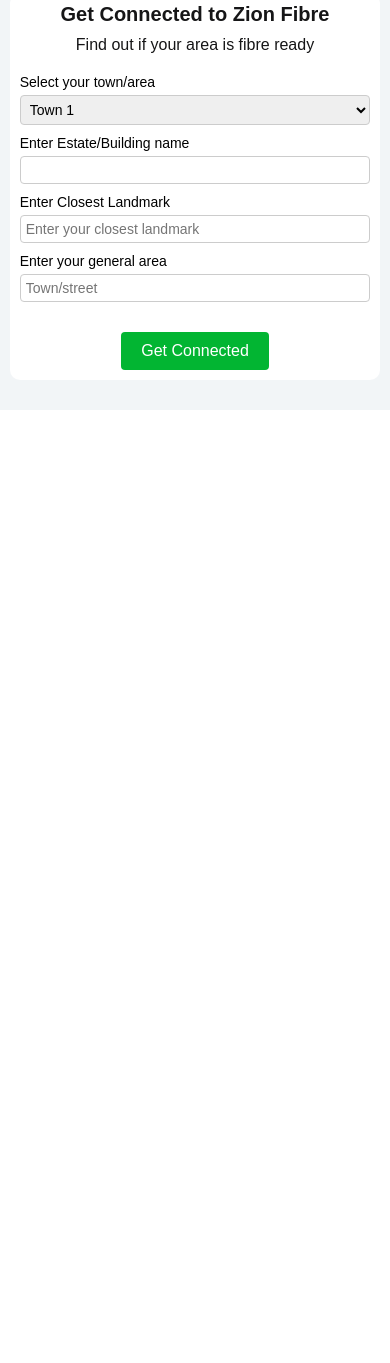
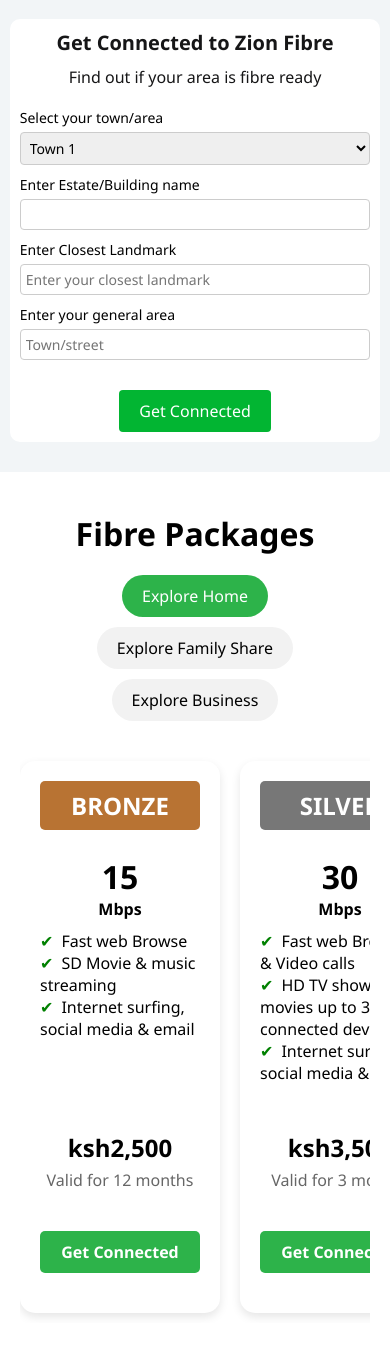
Before and after one commit to ezzydoveyrn/zionNetworksLTD, a PHP site: page / in a window 390 px wide. Shown: the part 1722-3085 px from the top of the page. Before the commit the page ends 2132 px from the top, so only its background shows below. Run offline with PHP 8.4, Linux system fonts and the light colour scheme.

Commit message:
add fibre packages

```diff
--- a/index.html
+++ b/index.html
@@ -10,6 +10,9 @@
 
   <meta charset="UTF-8">
   <meta name="viewport" content="width=device-width, initial-scale=1.0">
+  <!-- AOS CSS -->
+  <link href="https://cdn.jsdelivr.net/npm/aos@2.3.4/dist/aos.css" rel="stylesheet" />
+
   <title>ZION GENERALS LIMITED</title>
   <link rel="stylesheet" href="stylesheet/general.style.css">
   <link rel="stylesheet" href="stylesheet/style.css">
@@ -19,6 +22,7 @@
   <link rel="stylesheet" href="stylesheet/fibrecoverage.main.css">
   <link rel="manifest" href="/manifest.json">
   <link rel="stylesheet" href="stylesheet/areacheck.form.css">
+  <link rel="stylesheet" href="stylesheet/packagesection.main.css">
 
 </head>
 <body>
@@ -45,11 +49,10 @@
       </nav>
       <div class="sidenav-container" id="sideNav">
         <ul class="sidenav-list">
-          <li><a href="#">Get Connected</a></li>
-          <li><a href="#">Explore</a></li>
-          <li><a href="#">Packages</a></li>
-          <li><a href="#">Add-Ons</a></li>
-          <li><a href="#">FAQs</a></li>
+          <li><a href="index.html#fibreContainer">Get Connected</a></li>
+          <li><a href="index.html#explorePackages">Explore Packages</a></li>
+          <li><a href="index.html#addOns">Add-Ons</a></li>
+          <li><a href="index.html#faqs">FAQs</a></li>
         </ul>
       </div>
     </div>
@@ -59,18 +62,17 @@
       </div>
       <nav>
         <ul class="bottom-nav">
-          <li><a href="#">Get Connected</a></li>
-          <li><a href="#">Explore</a></li>
-          <li><a href="#">Packages</a></li>
-          <li><a href="#">Add-Ons</a></li>
-          <li><a href="#">FAQs</a></li>
+          <li><a href="#fibreContainer">Get Connected</a></li>
+          <li><a href="#explorePackages">Explore Packages</a></li>
+          <li><a href="#addOns">Add-Ons</a></li>
+          <li><a href="#faqs">FAQs</a></li>
         </ul>
       </nav>
     </div>
   </header>
   <div class="overlay" id="overlay"></div>
   <main>
-    <div class="landingPage">
+    <div class="landingPage" id="landingPage" data-aos="flip-right" data-aos-delay="100" data-aos-offset="200">
       <div class="right">
         <div class="container">
           <div class="cont-1">
@@ -140,8 +142,8 @@
         </div>
       </div>
     </div>
-    <div class="fibreContainer">
-      <div class="container">
+    <div class="fibreContainer" id="fibreContainer">
+      <div class="container" data-aos="fade-right" data-aos-delay="100" data-aos-offset="200">
         <div class="top-container">
           Check Fibre Coverage
         </div>
@@ -193,10 +195,52 @@
         </div>
       </div>
     </div>
+    <section class="package-section" id="explorePackages" data-aos="fade-up" data-aos-delay="100" data-aos-offset="200">
+    <h1>Fibre Packages</h1>
+    <div class="package-buttons">
+      <button class="tab-btn active" data-category="home">Explore Home</button>
+      <button class="tab-btn" data-category="family">Explore Family Share</button>
+      <button class="tab-btn" data-category="business">Explore Business</button>
+    </div>
+
+    <div id="package-container" class="package-container">
+      <!-- JS will inject cards here -->
+    </div>
+  </section>
   </main>
+  <button id="scrollToTopBtn" class="scroll-to-top">↑</button>
+  <script>
+    const scrollToTopBtn = document.getElementById("scrollToTopBtn");
+
+    window.addEventListener("scroll", () => {
+      if (window.scrollY > 400) {
+        scrollToTopBtn.style.display = "block";
+      } else {
+        scrollToTopBtn.style.display = "none";
+      }
+    });
+
+    scrollToTopBtn.addEventListener("click", () => {
+      window.scrollTo({
+        top: 0,
+        behavior: "smooth"
+      });
+    });
+
+  </script>
   <button id="installBtn" style="display: none;">Install App</button>
   <script src="sw.js"></script>
   <script src="javascript/header.js"></script>
   <script src="javascript/slideshow.main.js"></script>
+  <script src="script.js"></script>
+  <!-- AOS JS -->
+  <script src="https://cdn.jsdelivr.net/npm/aos@2.3.4/dist/aos.js"></script>
+  <script>
+    AOS.init({
+      duration: 800, // animation duration in ms
+      once: true,    // animate only once while scrolling down
+    });
+  </script>
+
 </body>
 </html>
--- /dev/null
+++ b/script.js
@@ -0,0 +1,139 @@
+const data = {
+  home: [
+    {
+      name: "BRONZE",
+      speed: "15",
+      color: "#b87333",
+      features: [
+        "Fast web Browse",
+        "SD Movie & music streaming",
+        "Internet surfing, social media & email",
+      ],
+      price: "ksh2,500",
+      validity: "12 months",
+    },
+    {
+      name: "SILVER",
+      speed: "30",
+      color: "#777",
+      features: [
+        "Fast web Browse & Video calls",
+        "HD TV shows and movies up to 3 connected devices",
+        "Internet surfing, social media & email",
+      ],
+      price: "ksh3,500",
+      validity: "3 months",
+    },
+    {
+      name: "GOLD",
+      speed: "80",
+      color: "#e1c646",
+      features: [
+        "Fast web Browse",
+        "4K Movies & TV Shows",
+        "Online gaming and downloading",
+      ],
+      price: "ksh2,500",
+      validity: "4 months",
+    },
+    {
+      name: "DIAMOND",
+      speed: "500",
+      color: "#c04f64",
+      features: [
+        "Fast web Browse",
+        "4K Movie & TV Shows",
+        "Heavy online gaming and downloading",
+      ],
+      price: "ksh5,500",
+      validity: "5 months",
+    },
+    {
+      name: "PLATINUM",
+      speed: "1000",
+      color: "#b38aff",
+      features: [
+        "High-definition Movie and TV shows streaming 4K/8K",
+        "Heavy online gaming and downloading",
+        "Home Automation",
+      ],
+      price: "ksh14,500",
+      validity: "7 months",
+    },
+  ],
+  family: [
+    {
+      name: "GOLD",
+      speed: "80",
+      color: "#e1c646",
+      features: [
+        "Fast web Browse",
+        "4K Movies & TV Shows",
+        "Online gaming and downloading",
+      ],
+    },
+    {
+      name: "DIAMOND",
+      speed: "500",
+      color: "#c04f64",
+      features: [
+        "Fast web Browse",
+        "4K Movie & TV Shows",
+        "Heavy online gaming and downloading",
+      ],
+    },
+  ],
+  business: [
+    {
+      name: "PLATINUM",
+      speed: "1000",
+      color: "#b38aff",
+      features: [
+        "High-definition Movie and TV shows streaming 4K/8K",
+        "Heavy online gaming and downloading",
+        "Home Automation",
+      ],
+    },
+  ],
+};
+
+const container = document.getElementById("package-container");
+const buttons = document.querySelectorAll(".tab-btn");
+
+// Load initial (home) packages
+renderPackages("home");
+
+buttons.forEach((btn) => {
+  btn.addEventListener("click", () => {
+    // Remove active from all buttons
+    buttons.forEach((b) => b.classList.remove("active"));
+    btn.classList.add("active");
+
+    const category = btn.getAttribute("data-category");
+    renderPackages(category);
+  });
+});
+
+function renderPackages(category) {
+  const packages = data[category];
+  container.innerHTML = "";
+
+  packages.forEach((pkg) => {
+    const card = document.createElement("div");
+    card.className = "card";
+
+    card.innerHTML = `
+      <h2 style="background: ${pkg.color}">${pkg.name}</h2>
+      <h3>${pkg.speed} <span>Mbps</span></h3>
+      <ul>
+        ${pkg.features.map((feature) => `<li>${feature}</li>`).join("")}
+      </ul>
+      <div class="price">${pkg.price}</div>
+        <div class="validity">Valid for ${pkg.validity}</div>
+
+        <a href="#" class="button">Get Connected</a>
+    `;
+
+    container.appendChild(card);
+  });
+}
--- a/stylesheet/general.style.css
+++ b/stylesheet/general.style.css
@@ -1,9 +1,34 @@
+html {
+  scroll-behavior: smooth;
+  scroll-padding-top: 100px; /* adjust to your header's height */
+}
+
 *{
   padding: 0;
   margin: 0;
   box-sizing: border-box;
-  font-family: 'Poppins', sans-serif;
+  font-family: 'Segoe UI', sans-serif;
 }
 .displayNone{
   display: none;
 }
+.scroll-to-top {
+  position: fixed;
+  bottom: 40px;
+  right: 30px;
+  z-index: 999;
+  background-color: #2db34a;
+  color: white;
+  border: none;
+  border-radius: 50%;
+  padding: 12px 16px;
+  font-size: 20px;
+  cursor: pointer;
+  display: none;
+  transition: opacity 0.3s ease;
+  box-shadow: 0 4px 8px rgba(0,0,0,0.2);
+}
+
+.scroll-to-top:hover {
+  background-color: #24a13e;
+}
--- /dev/null
+++ b/stylesheet/packagesection.main.css
@@ -0,0 +1,124 @@
+
+.package-section {
+  text-align: center;
+  padding: 40px 20px;
+}
+
+.package-section h1 {
+  font-size: 32px;
+  margin-bottom: 20px;
+}
+
+.package-buttons {
+  display: flex;
+  justify-content: center;
+  flex-wrap: wrap;
+  gap: 10px;
+  margin-bottom: 30px;
+}
+
+.package-buttons button {
+  padding: 10px 20px;
+  border: none;
+  border-radius: 25px;
+  background: #f2f2f2;
+  cursor: pointer;
+  transition: all 0.3s ease;
+  font-size: 16px;
+}
+
+.package-buttons .active {
+  background: #2db34a;
+  color: white;
+}
+
+.package-container {
+  display: flex;
+  gap: 20px;
+  overflow-x: auto;
+  padding: 10px 0;
+  justify-content: center;
+}
+
+.card {
+  background: white;
+  padding: 20px;
+  border-radius: 15px;
+  box-shadow: 0 4px 10px rgba(0,0,0,0.1);
+  min-width: 150px;
+  max-width: 200px;
+  flex-shrink: 0;
+  display: flex;
+  flex-direction: column;
+}
+
+.card h2 {
+  background: #ccc;
+  padding: 8px;
+  border-radius: 5px;
+  color: white;
+  margin-bottom: 15px;
+}
+
+.card h3 {
+  font-size: 32px;
+  margin: 10px 0;
+}
+
+.card h3 span {
+  font-size: 16px;
+  display: block;
+}
+
+.card ul {
+  list-style: none;
+  padding: 0;
+  text-align: left;
+  flex-grow: 1;
+}
+
+.card ul li::before {
+  content: "✔";
+  color: green;
+  margin-right: 8px;
+}
+.price {
+    font-size: 24px;
+    font-weight: bold;
+    margin: 25px 0 5px;
+}
+
+.validity {
+    color: #666;
+    margin-bottom: 20px;
+}
+
+.button {
+    display: inline-block;
+    background-color: #2db34a;
+    color: white;
+    padding: 10px;
+    border-radius: 5px;
+    text-decoration: none;
+    font-weight: bold;
+    margin: 20px 0;
+    transition: background-color 0.3s;
+}
+
+.button:hover {
+    background-color: #2db34a;
+}
+/* Custom header colors */
+.bronze h2 { background: #b87333; }
+.silver h2 { background: #777; }
+.gold h2 { background: #e1c646; }
+.diamond h2 { background: #c04f64; }
+.platinum h2 { background: #b38aff; }
+
+/* Responsive */
+@media (max-width: 500px) {
+  .package-container {
+    overflow-x: auto;
+    justify-content: flex-start;
+  }
+}
--- a/stylesheet/style.css
+++ b/stylesheet/style.css
@@ -6,6 +6,7 @@
   display: flex;
   flex-direction: column;
   align-items: center;
+  z-index: 1000;
 }
 /********** top *******/
 
```
